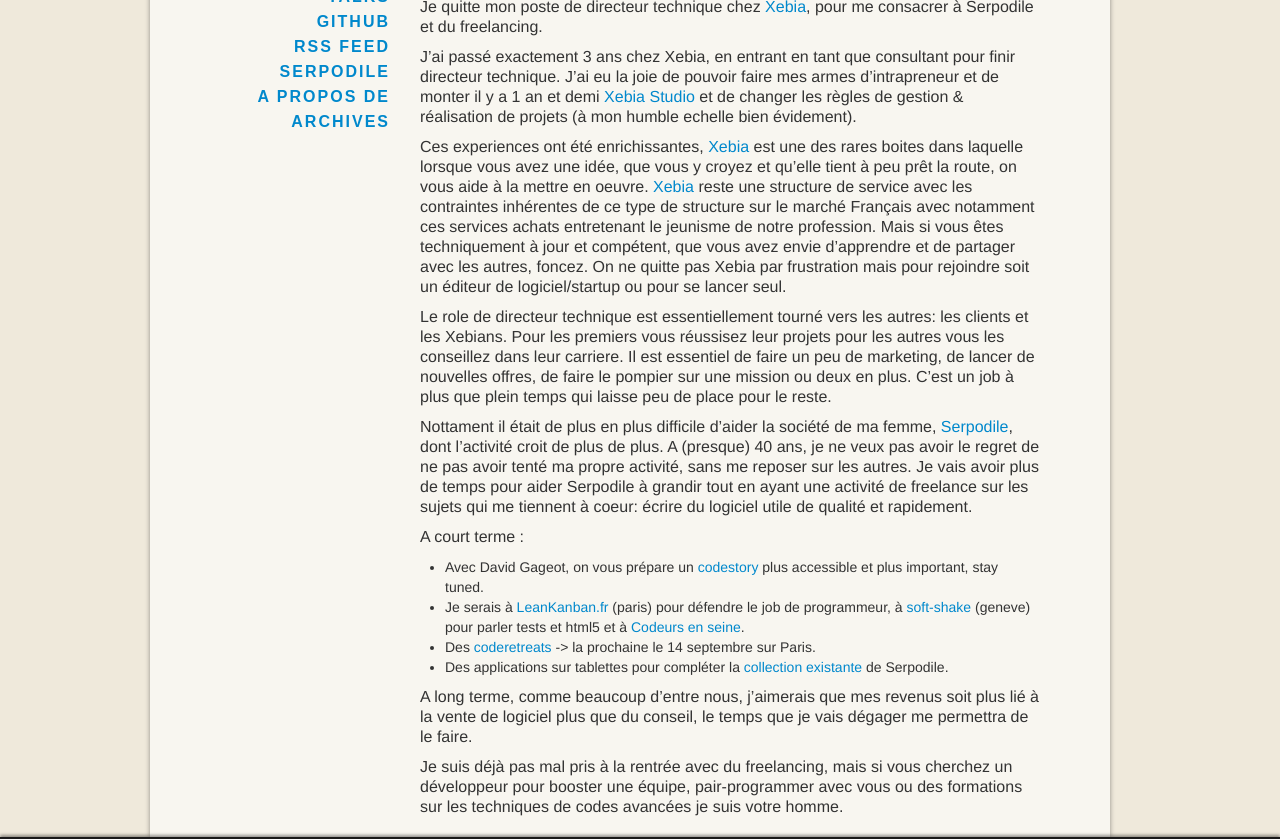
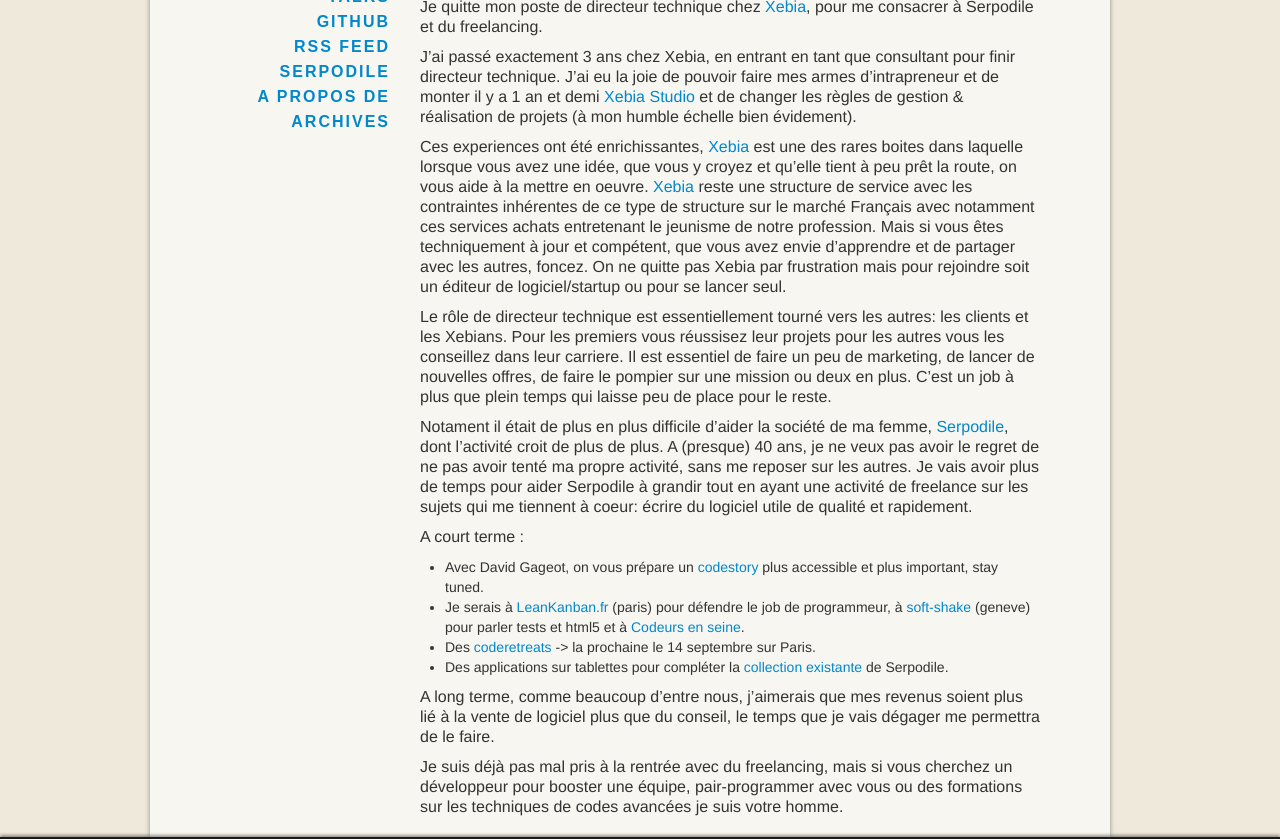
Before and after one commit to jeanlaurent/happycleancoding, a Jekyll site: the page built from _posts/2012-09-22-hello-Serpodile-Freelancing.markdown, in a window 1280 px wide. Shown: the part 211-1050 px from the top of the page. Built offline with Jekyll 4.4.1, drawn with Linux system fonts in a browser that asks for light colours; some web fonts are replaced; comment, search, counter and statistics services are not loaded.

Commit message:
Garbriel notes

```diff
--- a/_posts/2012-09-22-hello-Serpodile-Freelancing.markdown
+++ b/_posts/2012-09-22-hello-Serpodile-Freelancing.markdown
@@ -5,13 +5,13 @@
 ---
 Je quitte mon poste de directeur technique chez [Xebia](http://www.xebia.fr/), pour me consacrer à Serpodile et du freelancing.
 
-J'ai passé exactement 3 ans chez Xebia, en entrant en tant que consultant pour finir directeur technique. J'ai eu la joie de pouvoir faire mes armes d'intrapreneur et de monter il y a 1 an et demi [Xebia Studio](http://studio.xebia.fr/) et de changer les règles de gestion & réalisation de projets (à mon humble echelle bien évidement).
+J'ai passé exactement 3 ans chez Xebia, en entrant en tant que consultant pour finir directeur technique. J'ai eu la joie de pouvoir faire mes armes d'intrapreneur et de monter il y a 1 an et demi [Xebia Studio](http://studio.xebia.fr/) et de changer les règles de gestion & réalisation de projets (à mon humble échelle bien évidement).
 
 Ces experiences ont été  enrichissantes, [Xebia](http://www.xebia.fr/) est une des rares boites dans laquelle lorsque vous avez une idée, que vous y croyez et qu'elle tient à peu prêt la route, on vous aide à la mettre en oeuvre. [Xebia](http://www.xebia.fr/) reste une structure de service avec les contraintes inhérentes de ce type de structure sur le marché Français avec notamment ces services achats entretenant le jeunisme de notre profession. Mais si vous êtes techniquement à jour et compétent, que vous avez envie d'apprendre et de partager avec les autres, foncez. On ne quitte pas Xebia par frustration mais pour rejoindre soit un éditeur de logiciel/startup ou pour se lancer seul.
 
-Le role de directeur technique est essentiellement tourné vers les autres: les clients et les Xebians. Pour les premiers vous réussisez leur projets pour les autres vous les conseillez dans leur carriere. Il est essentiel de faire un peu de marketing, de lancer de nouvelles offres, de faire le pompier sur une mission ou deux en plus. C'est un job à plus que plein temps qui laisse peu de place pour le reste.
+Le rôle de directeur technique est essentiellement tourné vers les autres: les clients et les Xebians. Pour les premiers vous réussisez leur projets pour les autres vous les conseillez dans leur carriere. Il est essentiel de faire un peu de marketing, de lancer de nouvelles offres, de faire le pompier sur une mission ou deux en plus. C'est un job à plus que plein temps qui laisse peu de place pour le reste.
 
-Nottament il était de plus en plus difficile d'aider la société de ma femme, [Serpodile](http://serpodile.com), dont l'activité croit de plus de plus. A (presque) 40 ans, je ne veux pas avoir le regret de ne pas avoir tenté ma propre activité, sans me reposer sur les autres. Je vais avoir plus de temps pour aider Serpodile à grandir tout en ayant une activité de freelance sur les sujets qui me tiennent à coeur: écrire du logiciel utile de qualité et rapidement.
+Notament il était de plus en plus difficile d'aider la société de ma femme, [Serpodile](http://serpodile.com), dont l'activité croit de plus de plus. A (presque) 40 ans, je ne veux pas avoir le regret de ne pas avoir tenté ma propre activité, sans me reposer sur les autres. Je vais avoir plus de temps pour aider Serpodile à grandir tout en ayant une activité de freelance sur les sujets qui me tiennent à coeur: écrire du logiciel utile de qualité et rapidement.
 
 A court terme :
  * Avec David Gageot, on vous prépare un [codestory](http://code-story.net) plus accessible et plus important, stay tuned.
@@ -19,6 +19,6 @@
  * Des [coderetreats](http://coderetreat.org/about) -> la prochaine le 14 septembre sur Paris.
  * Des applications sur tablettes pour compléter la [collection existante](https://itunes.apple.com/fr/app/cursiveshd/id611725294) de Serpodile.
 
- A long terme, comme beaucoup d'entre nous, j'aimerais que mes revenus soit plus lié à la vente de logiciel plus que du conseil, le temps que je vais dégager me permettra de le faire.
+ A long terme, comme beaucoup d'entre nous, j'aimerais que mes revenus soient plus lié à la vente de logiciel plus que du conseil, le temps que je vais dégager me permettra de le faire.
 
 Je suis déjà pas mal pris à la rentrée avec du freelancing, mais si vous cherchez un développeur pour booster une équipe, pair-programmer avec vous ou des formations sur les techniques de codes avancées je suis votre homme.
```
